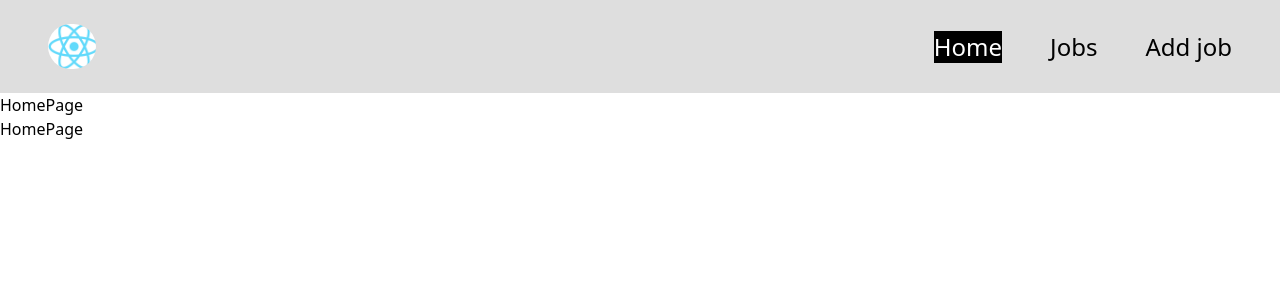
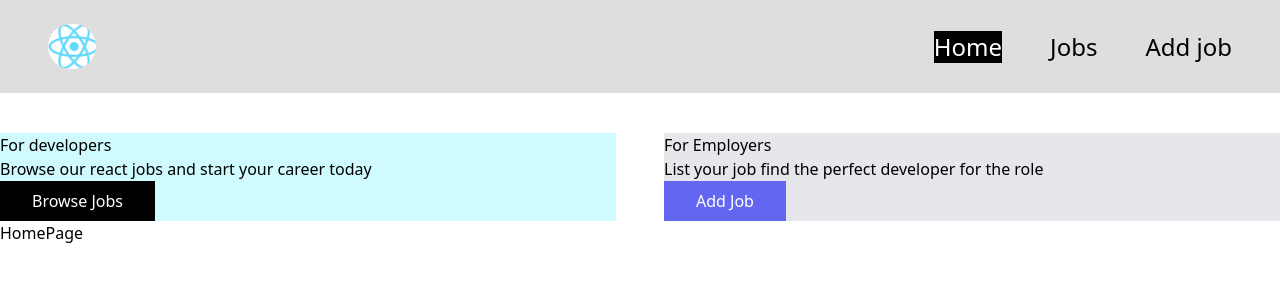
Before and after one commit to jarviswuod/react_jobs, a React (Vite) app: page / in a window 1280 px wide. Shown: the top 300 px of the page. Built offline with nearby package versions, Linux system fonts and the light colour scheme.

Commit message:
Adding job section

```diff
--- /dev/null
+++ b/src/components/Button.jsx
@@ -0,0 +1,7 @@
+import React from "react";
+
+const Button = ({ style = "bg-indigo-500", children }) => {
+  return <button className={`${style} text-white p-2 px-8`}>{children}</button>;
+};
+
+export default Button;
--- /dev/null
+++ b/src/components/Card.jsx
@@ -0,0 +1,7 @@
+import React from "react";
+
+const Card = ({ style = "bg-cyan-100", children }) => {
+  return <div className={`${style}`}>{children}</div>;
+};
+
+export default Card;
--- /dev/null
+++ b/src/components/HomeCards.jsx
@@ -0,0 +1,25 @@
+import React from "react";
+import Card from "./Card";
+import Button from "./Button";
+
+const HomeCards = () => {
+  return (
+    <section className="mt-10">
+      <div className="grid grid-cols-2 gap-12">
+        <Card>
+          <h2>For developers</h2>
+          <p>Browse our react jobs and start your career today</p>
+          <Button style="bg-black">Browse Jobs</Button>
+        </Card>
+
+        <Card style="bg-gray-200">
+          <h2>For Employers</h2>
+          <p>List your job find the perfect developer for the role</p>
+          <Button>Add Job</Button>
+        </Card>
+      </div>
+    </section>
+  );
+};
+
+export default HomeCards;
--- /dev/null
+++ b/src/components/JobsList.jsx
@@ -0,0 +1,7 @@
+import React from "react";
+
+const JobsList = () => {
+  return <div></div>;
+};
+
+export default JobsList;
--- a/src/pages/HomePage.jsx
+++ b/src/pages/HomePage.jsx
@@ -1,9 +1,10 @@
 import React from "react";
+import HomeCards from "../components/HomeCards";
 
 const HomePage = () => {
   return (
     <div>
-      <p>HomePage</p>
+      <HomeCards />
       <p>HomePage</p>
     </div>
   );
```
Also changed, not shown: src/components/JobsSection.jsx (added).
